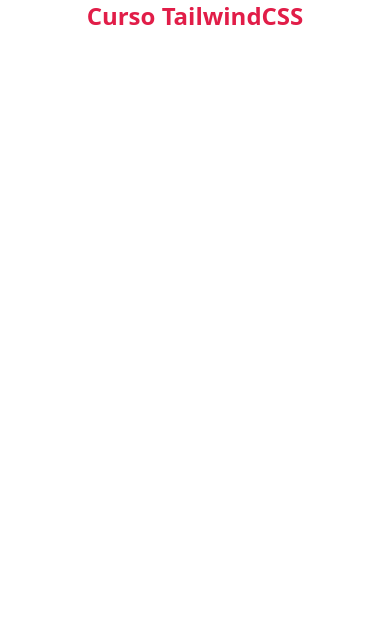
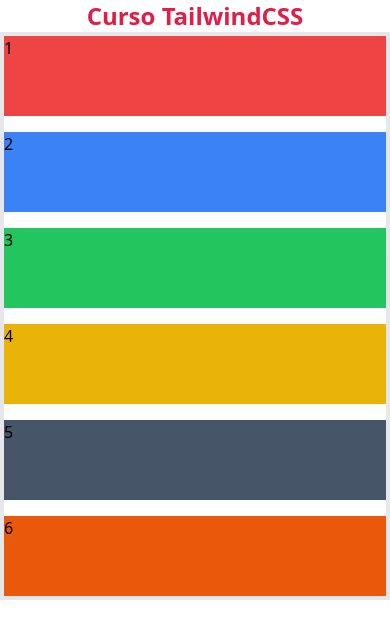
Before and after one commit to celsodavid/tailwindcss-training, a website: page src/index.html in a window 390 px wide. Drawn offline with Linux system fonts and the light colour scheme.

Commit message:
(feat) grid and responsive

```diff
--- a/src/index.html
+++ b/src/index.html
@@ -11,6 +11,18 @@
         Curso TailwindCSS
     </h1>
 
+    <div class="w-full border-4 gap-4 grid grid-cols-1 md:grid-cols-2 lg:grid-cols-4">
+        <div class="bg-red-500 h-20">1</div>
 
+        <div class="bg-blue-500 h-20">2</div>
+
+        <div class="bg-green-500 h-20">3</div>
+
+        <div class="bg-yellow-500 h-20">4</div>
+
+        <div class="bg-slate-600 h-20">5</div>
+
+        <div class="bg-orange-600 h-20">6</div>
+    </div>
 </body>
 </html>
```
Also changed, not shown: styles/output.css.
